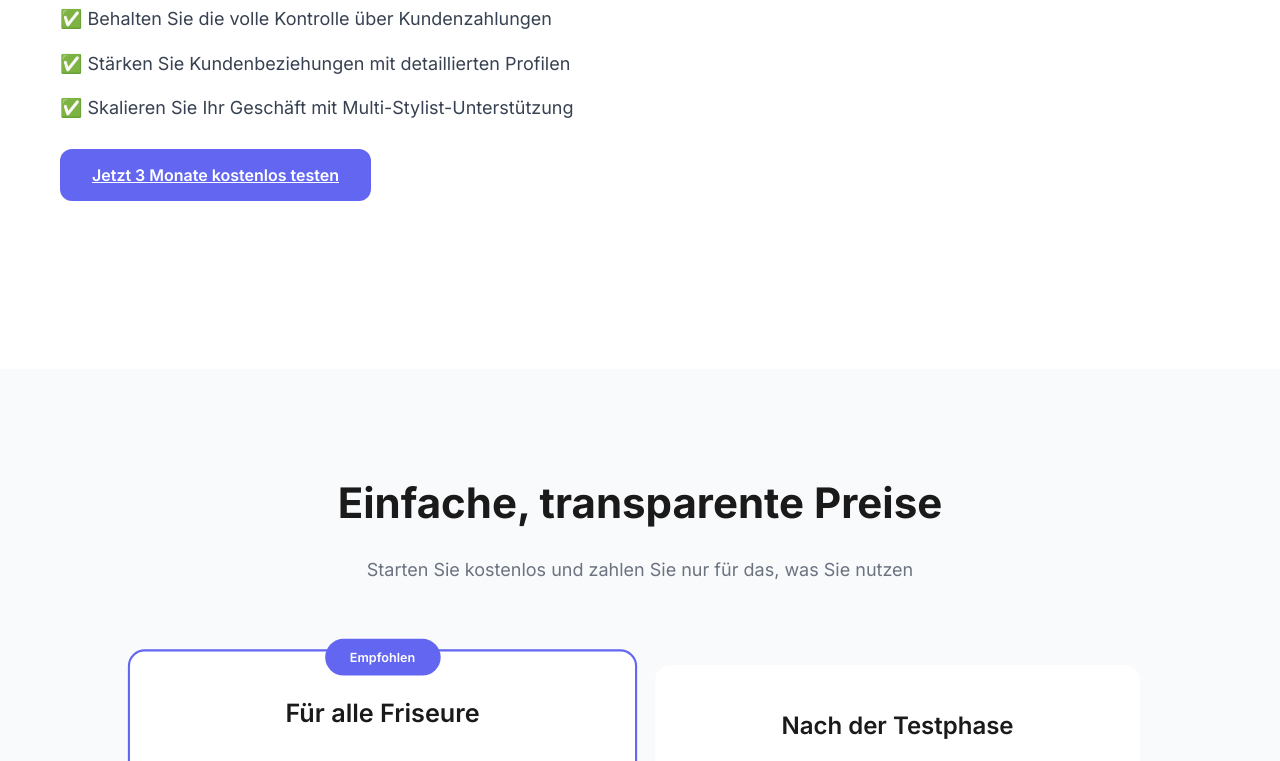
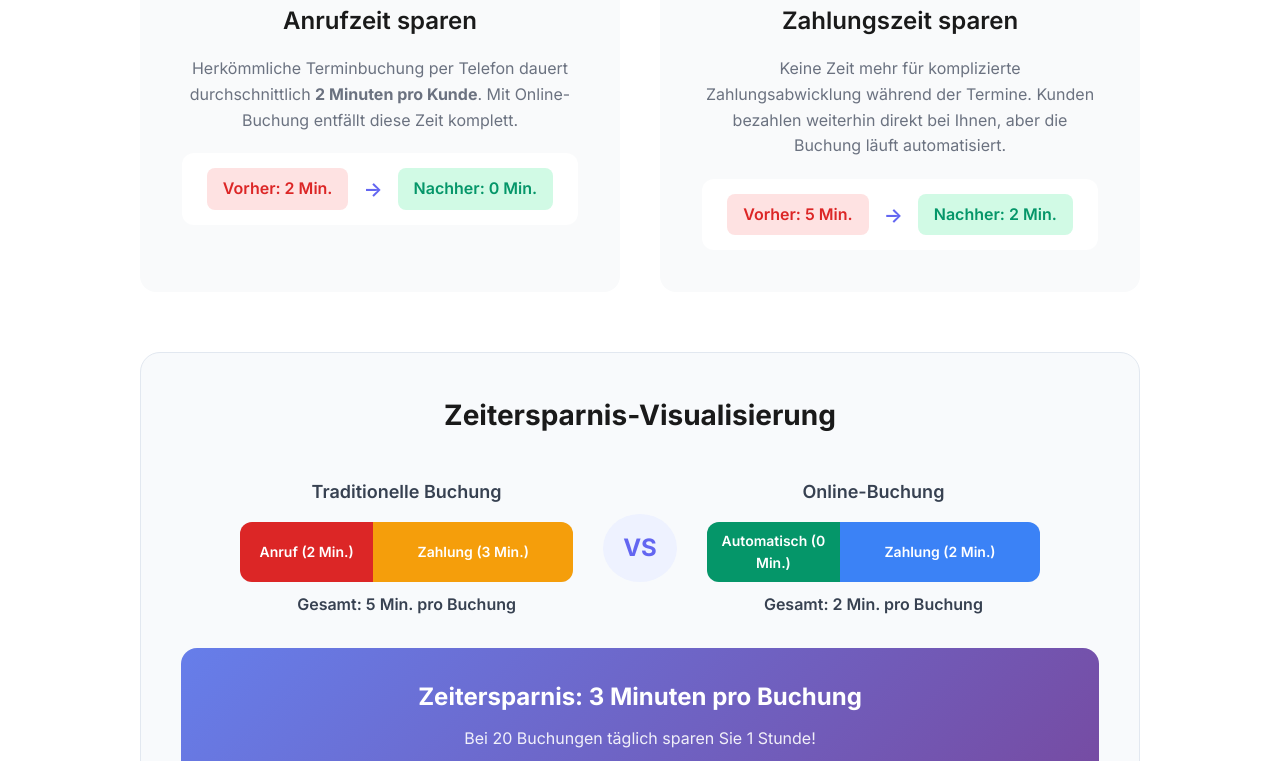
Before and after one commit to noahy-schmid/cluster-health, a React (Create React App) app: page / in a window 1280 px wide. Shown: the part 2499-3260 px from the top of the page. Built offline with nearby package versions, Linux system fonts and the light colour scheme.

Commit message:
Add new Reasons section with time savings visualization
Co-authored-by: noahy-schmid <44346907+noahy-schmid@users.noreply.github.com>

```diff
--- a/src/App.css
+++ b/src/App.css
@@ -284,6 +284,193 @@ body {
 .feature-card p {
   color: #6b7280;
   line-height: 1.6;
+}
+
+/* Reasons Section */
+.reasons {
+  padding: 100px 20px;
+  background: white;
+}
+
+.reasons-content {
+  max-width: 1000px;
+  margin: 0 auto;
+}
+
+.reasons-grid {
+  display: grid;
+  grid-template-columns: repeat(auto-fit, minmax(350px, 1fr));
+  gap: 40px;
+  margin-bottom: 60px;
+}
+
+.reason-card {
+  text-align: center;
+  padding: 40px;
+  background: #f9fafb;
+  border-radius: 16px;
+  border: 2px solid transparent;
+  transition: all 0.3s ease;
+}
+
+.reason-card:hover {
+  border-color: #6366f1;
+  transform: translateY(-8px);
+  box-shadow: 0 20px 25px rgba(0, 0, 0, 0.1);
+}
+
+.reason-icon {
+  font-size: 48px;
+  margin-bottom: 20px;
+  display: block;
+}
+
+.reason-card h3 {
+  font-size: 24px;
+  font-weight: 600;
+  margin-bottom: 16px;
+  color: #1a1a1a;
+}
+
+.reason-card p {
+  color: #6b7280;
+  line-height: 1.6;
+  margin-bottom: 20px;
+}
+
+.time-savings {
+  display: flex;
+  align-items: center;
+  justify-content: center;
+  gap: 15px;
+  margin-top: 20px;
+  padding: 15px;
+  background: white;
+  border-radius: 12px;
+  font-weight: 600;
+}
+
+.time-before {
+  color: #dc2626;
+  background: #fee2e2;
+  padding: 8px 16px;
+  border-radius: 8px;
+}
+
+.arrow {
+  color: #6366f1;
+  font-size: 20px;
+}
+
+.time-after {
+  color: #059669;
+  background: #d1fae5;
+  padding: 8px 16px;
+  border-radius: 8px;
+}
+
+.time-chart-container {
+  text-align: center;
+  padding: 40px;
+  background: #f8fafc;
+  border-radius: 20px;
+  border: 1px solid #e2e8f0;
+}
+
+.time-chart-container h3 {
+  font-size: 28px;
+  font-weight: 700;
+  margin-bottom: 40px;
+  color: #1a1a1a;
+}
+
+.time-chart {
+  display: grid;
+  grid-template-columns: 1fr auto 1fr;
+  gap: 30px;
+  align-items: center;
+  margin-bottom: 30px;
+  max-width: 800px;
+  margin-left: auto;
+  margin-right: auto;
+}
+
+.chart-section h4 {
+  font-size: 18px;
+  font-weight: 600;
+  margin-bottom: 15px;
+  color: #374151;
+}
+
+.time-bar {
+  height: 60px;
+  background: #e5e7eb;
+  border-radius: 12px;
+  display: flex;
+  overflow: hidden;
+  margin-bottom: 10px;
+}
+
+.time-segment {
+  display: flex;
+  align-items: center;
+  justify-content: center;
+  color: white;
+  font-weight: 600;
+  font-size: 14px;
+  text-align: center;
+  position: relative;
+}
+
+.time-segment.call {
+  background: #dc2626;
+}
+
+.time-segment.payment {
+  background: #f59e0b;
+}
+
+.time-segment.online {
+  background: #059669;
+}
+
+.time-segment.payment-simple {
+  background: #3b82f6;
+}
+
+.total-time {
+  font-weight: 600;
+  color: #374151;
+  font-size: 16px;
+}
+
+.vs-divider {
+  font-size: 24px;
+  font-weight: 700;
+  color: #6366f1;
+  background: #eef2ff;
+  padding: 15px 20px;
+  border-radius: 50%;
+}
+
+.savings-summary {
+  background: linear-gradient(135deg, #667eea 0%, #764ba2 100%);
+  color: white;
+  padding: 30px;
+  border-radius: 16px;
+  margin-top: 30px;
+}
+
+.savings-summary strong {
+  font-size: 24px;
+  display: block;
+  margin-bottom: 10px;
+}
+
+.savings-summary p {
+  font-size: 16px;
+  opacity: 0.9;
+  margin: 0;
 }
 
 /* Benefits Section */
@@ -694,6 +881,30 @@ body {
     grid-template-columns: 1fr;
     gap: 20px;
   }
+
+  .reasons-grid {
+    grid-template-columns: 1fr;
+    gap: 30px;
+  }
+
+  .time-chart {
+    grid-template-columns: 1fr;
+    gap: 20px;
+  }
+
+  .vs-divider {
+    font-size: 18px;
+    padding: 10px 15px;
+  }
+
+  .time-savings {
+    flex-direction: column;
+    gap: 10px;
+  }
+
+  .time-chart-container {
+    padding: 30px 20px;
+  }
 }
 
 @media (max-width: 480px) {
--- a/src/components/HomePage.tsx
+++ b/src/components/HomePage.tsx
@@ -82,6 +82,74 @@ const HomePage: React.FC = () => {
               <div className="feature-icon">🔔</div>
               <h3>Automatische Erinnerungen</h3>
               <p>Reduzieren Sie No-Shows mit automatischen SMS- und E-Mail-Terminerinnerungen</p>
+            </div>
+          </div>
+        </div>
+      </section>
+
+      {/* Reasons Section */}
+      <section className="reasons">
+        <div className="container">
+          <div className="section-header">
+            <h2>Gründe für die Zeitersparnis</h2>
+            <p>Sehen Sie, wie viel Zeit Sie mit intelligenter Online-Terminbuchung sparen</p>
+          </div>
+          <div className="reasons-content">
+            <div className="reasons-grid">
+              <div className="reason-card">
+                <div className="reason-icon">📞</div>
+                <h3>Anrufzeit sparen</h3>
+                <p>Herkömmliche Terminbuchung per Telefon dauert durchschnittlich <strong>2 Minuten pro Kunde</strong>. Mit Online-Buchung entfällt diese Zeit komplett.</p>
+                <div className="time-savings">
+                  <span className="time-before">Vorher: 2 Min.</span>
+                  <span className="arrow">→</span>
+                  <span className="time-after">Nachher: 0 Min.</span>
+                </div>
+              </div>
+              <div className="reason-card">
+                <div className="reason-icon">💳</div>
+                <h3>Zahlungszeit sparen</h3>
+                <p>Keine Zeit mehr für komplizierte Zahlungsabwicklung während der Termine. Kunden bezahlen weiterhin direkt bei Ihnen, aber die Buchung läuft automatisiert.</p>
+                <div className="time-savings">
+                  <span className="time-before">Vorher: 5 Min.</span>
+                  <span className="arrow">→</span>
+                  <span className="time-after">Nachher: 2 Min.</span>
+                </div>
+              </div>
+            </div>
+            <div className="time-chart-container">
+              <h3>Zeitersparnis-Visualisierung</h3>
+              <div className="time-chart">
+                <div className="chart-section">
+                  <h4>Traditionelle Buchung</h4>
+                  <div className="time-bar">
+                    <div className="time-segment call" style={{width: '40%'}}>
+                      <span>Anruf (2 Min.)</span>
+                    </div>
+                    <div className="time-segment payment" style={{width: '60%'}}>
+                      <span>Zahlung (3 Min.)</span>
+                    </div>
+                  </div>
+                  <div className="total-time">Gesamt: 5 Min. pro Buchung</div>
+                </div>
+                <div className="vs-divider">VS</div>
+                <div className="chart-section">
+                  <h4>Online-Buchung</h4>
+                  <div className="time-bar">
+                    <div className="time-segment online" style={{width: '40%'}}>
+                      <span>Automatisch (0 Min.)</span>
+                    </div>
+                    <div className="time-segment payment-simple" style={{width: '60%'}}>
+                      <span>Zahlung (2 Min.)</span>
+                    </div>
+                  </div>
+                  <div className="total-time">Gesamt: 2 Min. pro Buchung</div>
+                </div>
+              </div>
+              <div className="savings-summary">
+                <strong>Zeitersparnis: 3 Minuten pro Buchung</strong>
+                <p>Bei 20 Buchungen täglich sparen Sie 1 Stunde!</p>
+              </div>
             </div>
           </div>
         </div>
```
Also changed, not shown: 1 other file (tests, documents, lock files or other folders).
